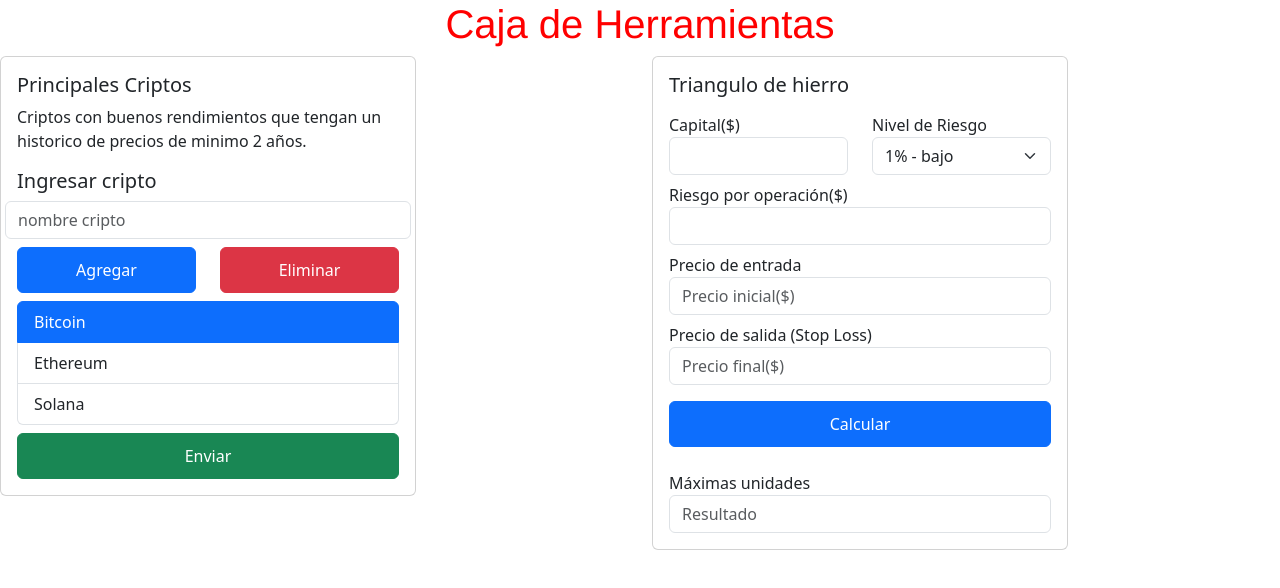
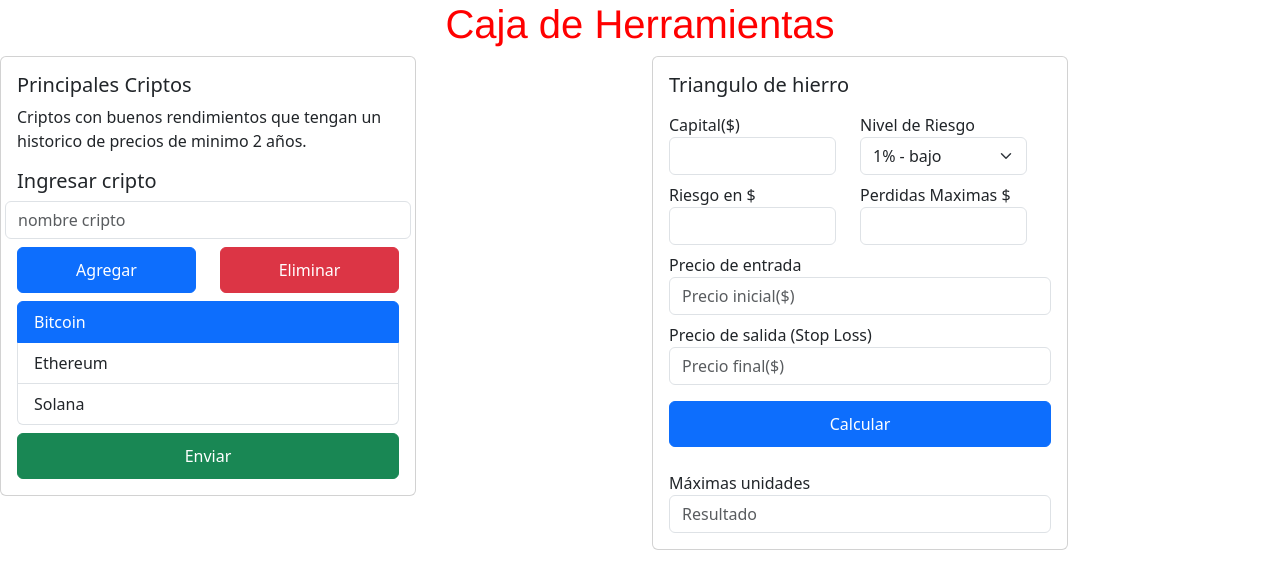
Before and after one commit to alanqp22/react_practice, a React app: page / in a window 1280 px wide. Shown: the top 588 px of the page. Built offline with nearby package versions, Linux system fonts and the light colour scheme; the HTML template or start-up script is replaced by a standard one.

Commit message:
Iniciando con el gestor de ordenes

```diff
--- a/src/TrianguloHierro.tsx
+++ b/src/TrianguloHierro.tsx
@@ -9,6 +9,8 @@ function TrianguloHierro() {
   const [pfini, setPfini] = useState("");
   const [riesgo, setRiesgo] = useState("0.01");
   const riesgoSelectedId = useId();
+
+  const perdidasMaximas: number = 0.06;
 
   const handleCapitalChange = (e: ChangeEvent<HTMLInputElement>) =>
     setCapital(e.target.value);
@@ -26,8 +28,7 @@ function TrianguloHierro() {
       <Card>
         <BodyCard title="Triangulo de hierro" />
         <div className="row">
-          <div className="col-12 mb-2">
-            <div className="row">
+          <div className="row mb-2">
             <div className="col-6">
               <label htmlFor="">Capital($)</label>
               <input
@@ -52,15 +53,25 @@ function TrianguloHierro() {
               </select>
             </div>
           </div>
-          </div>
-          <div className="col-12 mb-2">
-            <label htmlFor="">Riesgo por operación($) </label>
+          <div className="row mb-2">
+            <div className="col-6">
+              <label htmlFor="">Riesgo en $ </label>
               <input
                 value={parseFloat(riesgo) * parseFloat(capital)}
                 type="number"
                 readOnly
                 className="form-control"
               />
+            </div>
+            <div className="col-6">
+              <label htmlFor="">Perdidas Maximas $</label>
+              <input
+                value={parseFloat(capital) * perdidasMaximas}
+                type="number"
+                readOnly
+                className="form-control"
+              />
+            </div>
           </div>
           <div className="col-12 mb-2">
             <label htmlFor="">Precio de entrada</label>
```
Also changed, not shown: src/components/Order/Order.ts (added, +28 -0 lines). Lines whose indentation alone changed are shown as unchanged.
